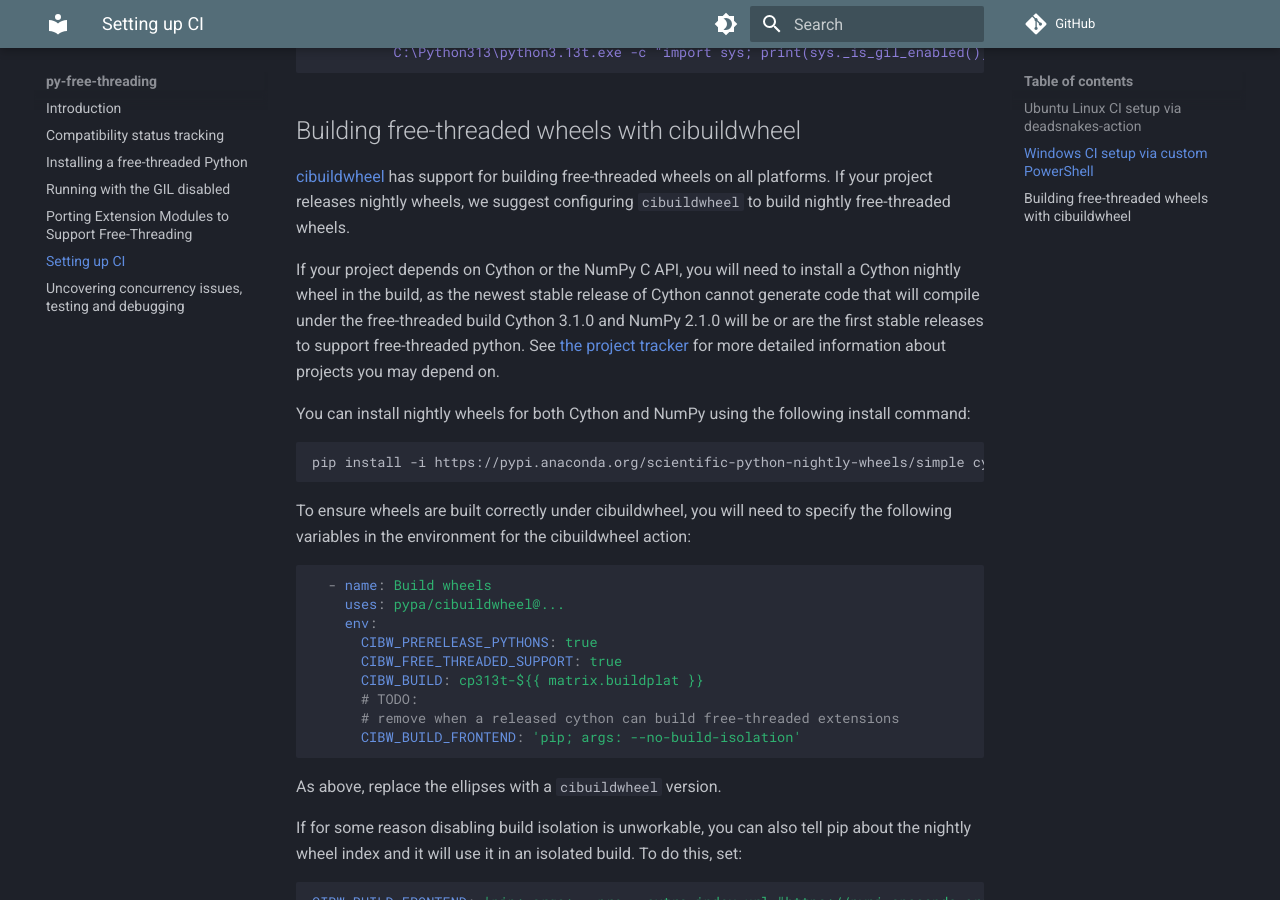
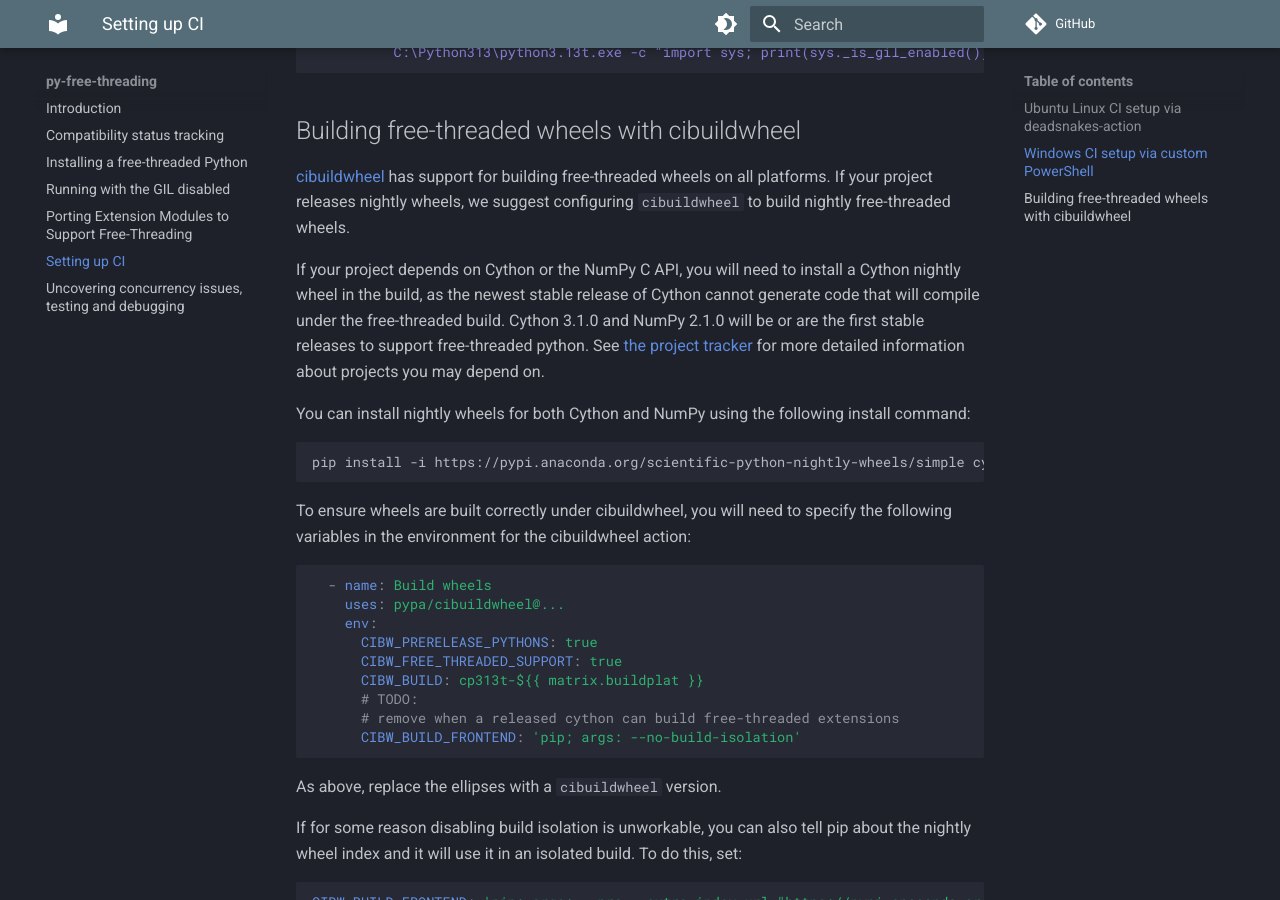
Before and after one commit to Quansight-Labs/free-threaded-compatibility, an MkDocs documentation site: the page built from docs/ci.md, in a window 1280 px wide and 900 px high, scrolled down 1079 px. Built offline with MkDocs 1.6.1 and Material for MkDocs 9.7.7, drawn with Linux system fonts in a browser that asks for light colours; comment, search, counter and statistics services are not loaded.

Commit message:
Update docs/ci.md
Co-authored-by: Lysandros Nikolaou <lisandrosnik@gmail.com>

```diff
--- a/docs/ci.md
+++ b/docs/ci.md
@@ -60,7 +60,7 @@
 
 If your project depends on Cython or the NumPy C API, you will need to install a
 Cython nightly wheel in the build, as the newest stable release of Cython cannot
-generate code that will compile under the free-threaded build Cython 3.1.0 and
+generate code that will compile under the free-threaded build. Cython 3.1.0 and
 NumPy 2.1.0 will be or are the first stable releases to support free-threaded
 python. See [the project tracker](tracking.md) for more detailed information
 about projects you may depend on.
```
